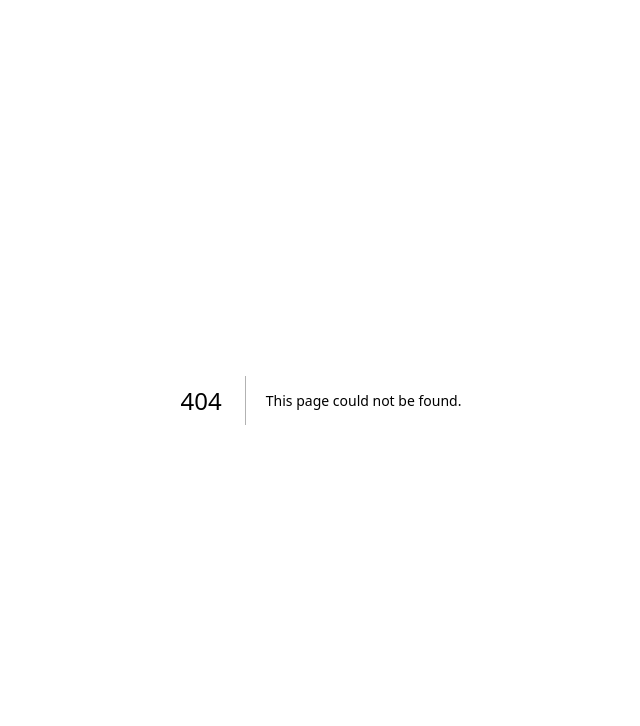
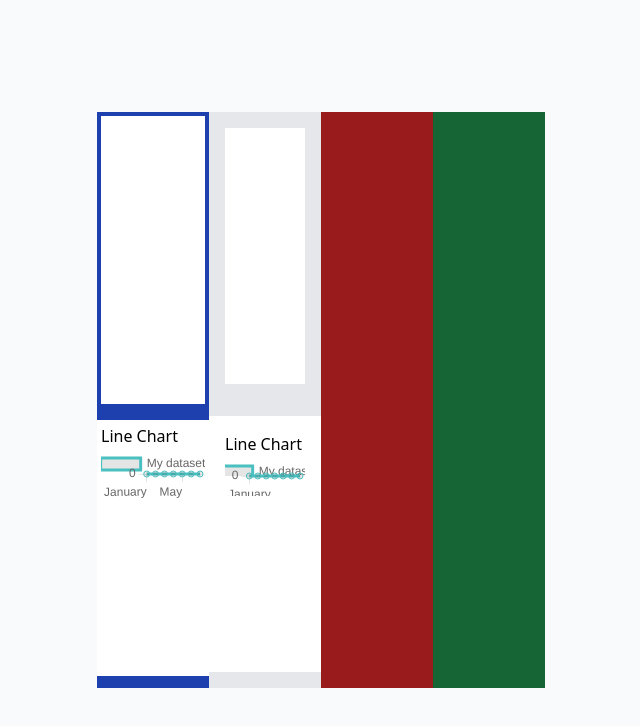
Before and after one commit to jasonpereira96/hackathon-frontend, a Next.js app: page /dashboard in a window 1280 px wide. Before the commit this address had no page. Shown: the top 726 px of the page, without its empty margins (319-959 px from the left). Built offline with nearby package versions, Linux system fonts and the light colour scheme.

Commit message:
new file

```diff
--- /dev/null
+++ b/src/pages/dashboard.js
@@ -0,0 +1,110 @@
+import { Html, Main } from "next/document";
+
+function App() {
+  return (
+    <div className="min-h-screen flex items-center justify-center bg-gray-50 py-12 px-4 sm:px-6 lg:px-8">
+      <DashBoard />
+    </div>
+  );
+}
+
+function DashBoard() {
+  return (
+    // <div class="grid grid-rows-3 grid-flow-col gap-4">
+    //   <div class="bg-blue-800 row-span-3 ...">01</div>
+    //   <div class="bg-blue-800 col-span-2 ...">02</div>
+    //   <div class="bg-blue-800 row-span-2 col-span-2 ...">03</div>
+    // </div>
+    <div className="flex max-w-md h-full">
+      <div className="w-1/4 bg-blue-800 flex flex-wrap justify-center">
+        <div className="bg-white m-1 p-1 w-full h-1/2"></div>
+        <div className="bg-white m-1 p-1 w-full h-64">
+          {" "}
+          <LineChart />
+        </div>
+      </div>
+
+      <div className="w-1/4 bg-gray-200 flex flex-wrap justify-center">
+        {/* <div className="flex flex-wrap justify-center"> */}
+        <div className="bg-white m-4 p-4 w-64 h-64"></div>
+        <div className="bg-white m-4 p-4 w-full h-64">
+          {" "}
+          <LineChart />
+        </div>
+        {/* </div> */}
+      </div>
+      <div className="w-1/4 bg-red-800"></div>
+      <div className="w-1/4 bg-green-800"></div>
+    </div>
+  );
+}
+
+import Chart from "chart.js/auto";
+import { Line } from "react-chartjs-2";
+
+const LineChart = () => {
+  const data = {
+    labels: ["January", "February", "March", "April", "May", "June", "July"],
+    datasets: [
+      {
+        label: "My dataset",
+        data: [65, 59, 80, 81, 56, 55, 40],
+        fill: false,
+        borderColor: "rgb(75, 192, 192)",
+        tension: 0.1,
+      },
+    ],
+  };
+
+  return (
+    <div>
+      <h2>Line Chart</h2>
+      <Line data={data} />
+    </div>
+  );
+};
+/* <article class="bg-blue-500 m-20 min-h-screen flex items-center justify-center bg-black-50 py-12 px-4 sm:px-6 lg:px-8">
+        <div className="max-w-md w-full space-y-8">
+          <div></div>
+
+          <h2 class="product-title"> DashBoard </h2>
+          <div class="product-element">
+            <div class="product-info">
+              <p>
+                <strong>$65.00</strong>
+              </p>
+              <p class="shipping">Free Shipping</p>
+              <p>
+                Ready to dress up or down, these classic Chcuks are an everday
+                wardrobe staple.
+              </p>
+              <nav>
+                <a class="more-info" href="#">
+                  More information &rarr;
+                </a>
+              </nav>
+              <div class="shoe-color">
+                <div class="color-black"></div>
+                <div class="color-blue"></div>
+                <div class="color-red"></div>
+                <div class="color-yellow"></div>
+                <div class="color-green"></div>
+                <div class="color-brown"></div>
+              </div>
+            </div>
+            <div class="product-details">
+              <h3 class="details-title">
+                <strong>Product Details</strong>
+              </h3>
+              <ul class="details-list">
+                <li>Lightweight durable canvas sneaker</li>
+                <li>Lightly padded footbed for added comfort</li>
+                <li>Iconvic Chuck Taylor ankle patch.</li>
+              </ul>
+            </div>
+          </div>
+          <button>Add to cart!</button>
+        </div>
+      </article> */
+
+export default App;
```
